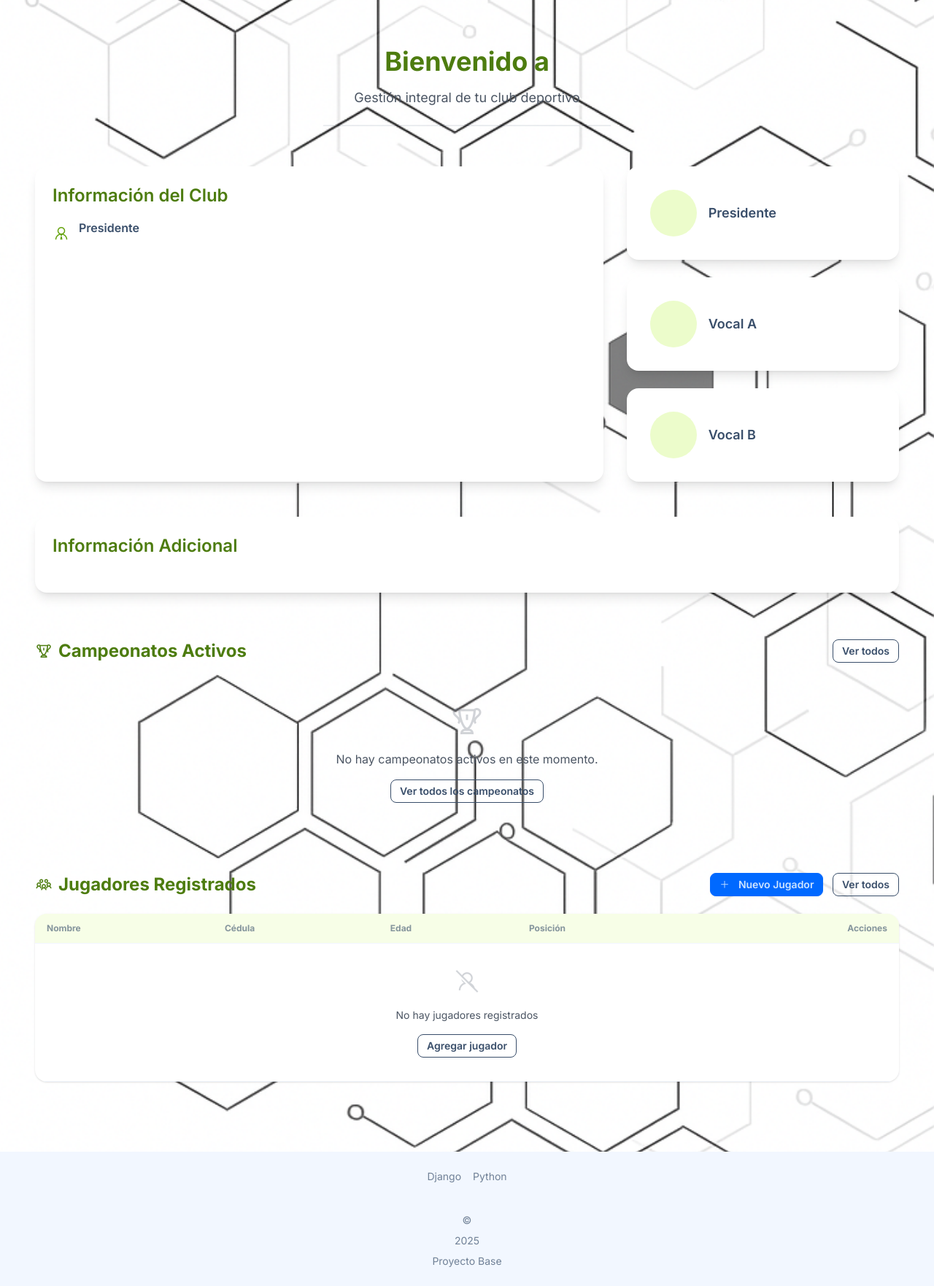
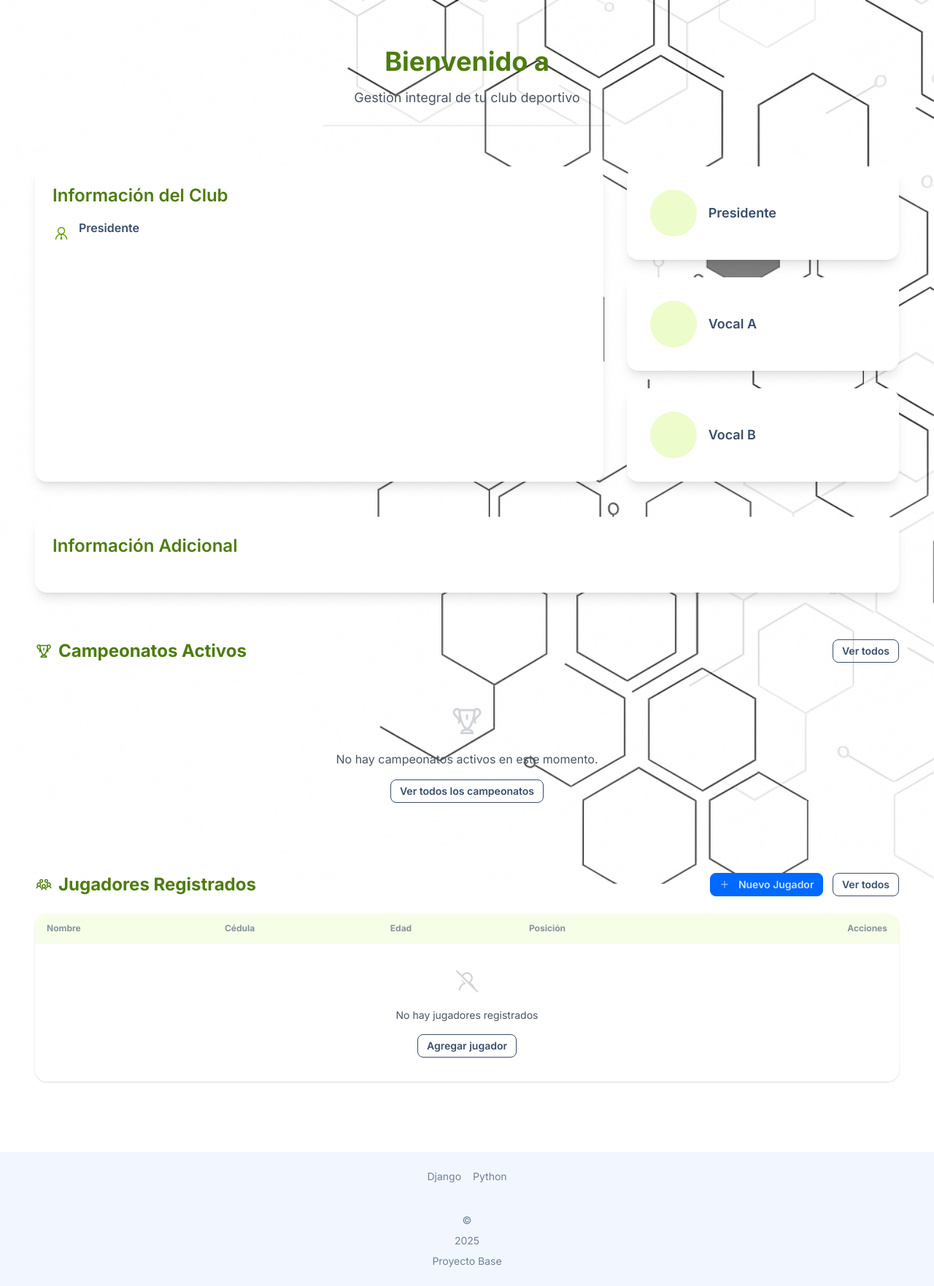
Before and after one commit to eduardouio/colmena, a Django app: template app/backend/src/accounts/templates/presentations/presentation-club.html in a window 1280 px wide. Shown: the part 69-1831 px from the top of the page at 73% size. Run offline with Django 4.2, Linux system fonts and the light colour scheme; the template is opened without the code that fills it, so the values that code supplies are empty; some libraries are stand-ins or nearby versions.

Commit message:
nuevas secciones y fondo mas bajito

```diff
--- a/app/backend/src/accounts/templates/base/base.html
+++ b/app/backend/src/accounts/templates/base/base.html
@@ -23,10 +23,13 @@
 		body {
 			font-family: 'Inter', ui-sans-serif, system-ui, -apple-system, BlinkMacSystemFont, 'Segoe UI', Roboto, 'Helvetica Neue', Arial, 'Noto Sans', sans-serif;
 			background-image: url("{% static 'img/img-side.png' %}");
-			background-size: auto 100%;
+			background-size: contain;
 			background-repeat: no-repeat;
-			background-position: right;
+			background-position: right top;
+			background-attachment: fixed;
 			min-height: 100vh;
+			margin: 0;
+			padding: 0;
 		}
 
 		.dark body {
```
